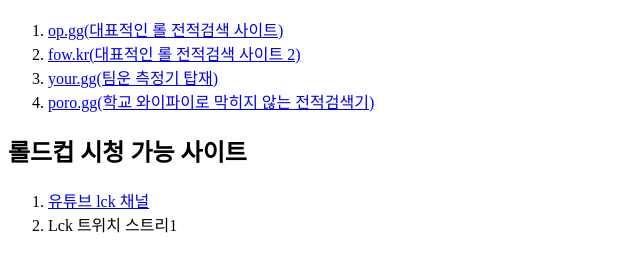
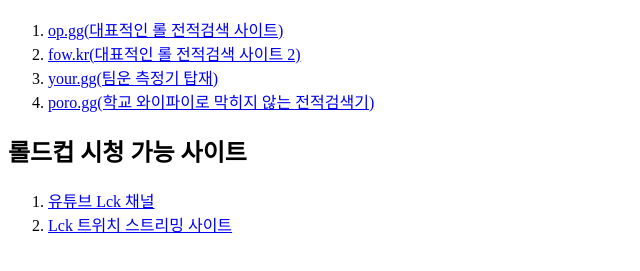
Before and after one commit to yoonlee313/NoMoney, a plain HTML site: page lolsite.html in a window 1280 px wide. Shown: the part 127-398 px from the top of the page, without its empty margins (0-640 px from the left). Drawn offline with Linux system fonts and the light colour scheme.

Commit message:
Add files via upload

```diff
--- a/lolsite.html
+++ b/lolsite.html
@@ -14,6 +14,6 @@
       </ol>
     <h2>롤드컵 시청 가능 사이트</h2>
     <ol>
-      <li><a href="https://www.youtube.com/channel/UCw1DsweY9b2AKGjV4kGJP1A">유튜브 lck 채널</a></li>
-      <li><a href="https://www.twitch.tv/lck_korea"></a>Lck 트위치 스트리1</li>
-    </ol>
+      <li><a href="https://www.youtube.com/channel/UCw1DsweY9b2AKGjV4kGJP1A">유튜브 Lck 채널</a></li>
+      <li><a href="https://www.twitch.tv/lck_korea">Lck 트위치 스트리밍 사이트</a></li>
+      </ol>
```
